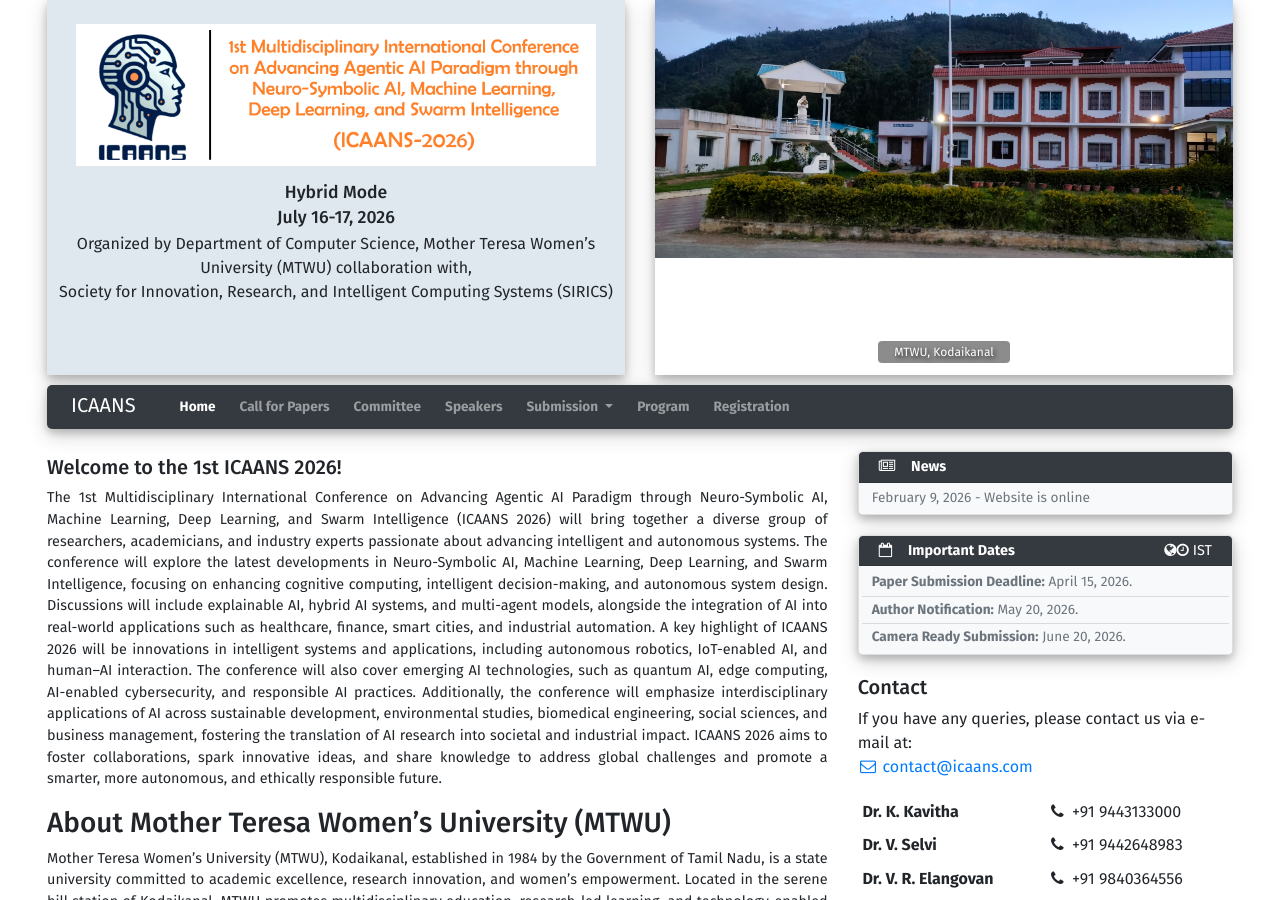
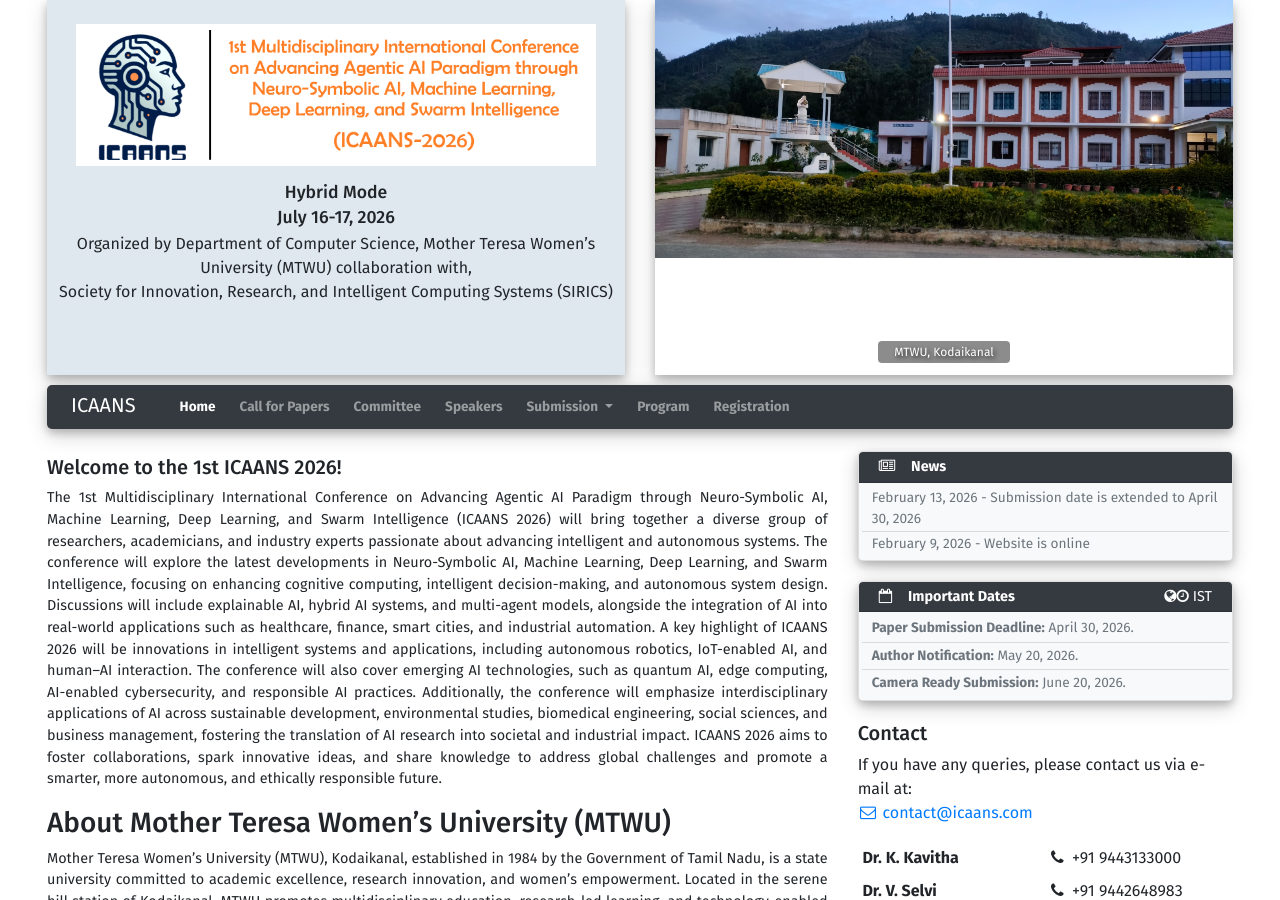
Before and after one commit to sravivarman/icaans_conf, a Jekyll site: the page built from index.md, in a window 1280 px wide and 900 px high. Built offline with Jekyll 4.4.1, drawn with Linux system fonts in a browser that asks for light colours.

Commit message:
date extended

```diff
--- a/_data/conference.yml
+++ b/_data/conference.yml
@@ -91,7 +91,7 @@ navbar:
     visible: True
 deadline_timezone: IST
 deadlines:
-  - date: 2026-04-15
+  - date: 2026-04-30
     text: Paper Submission Deadline
     pass_due: False
     strike_through: False
--- a/_data/news.yml
+++ b/_data/news.yml
@@ -1,4 +1,6 @@
 # - date: 2017-10-14
 #   text: Workshop has been successfully held
+- date: 2026-02-13
+  text: Submission date is extended to April 30, 2026
 - date: 2026-02-09
   text: Website is online
```
